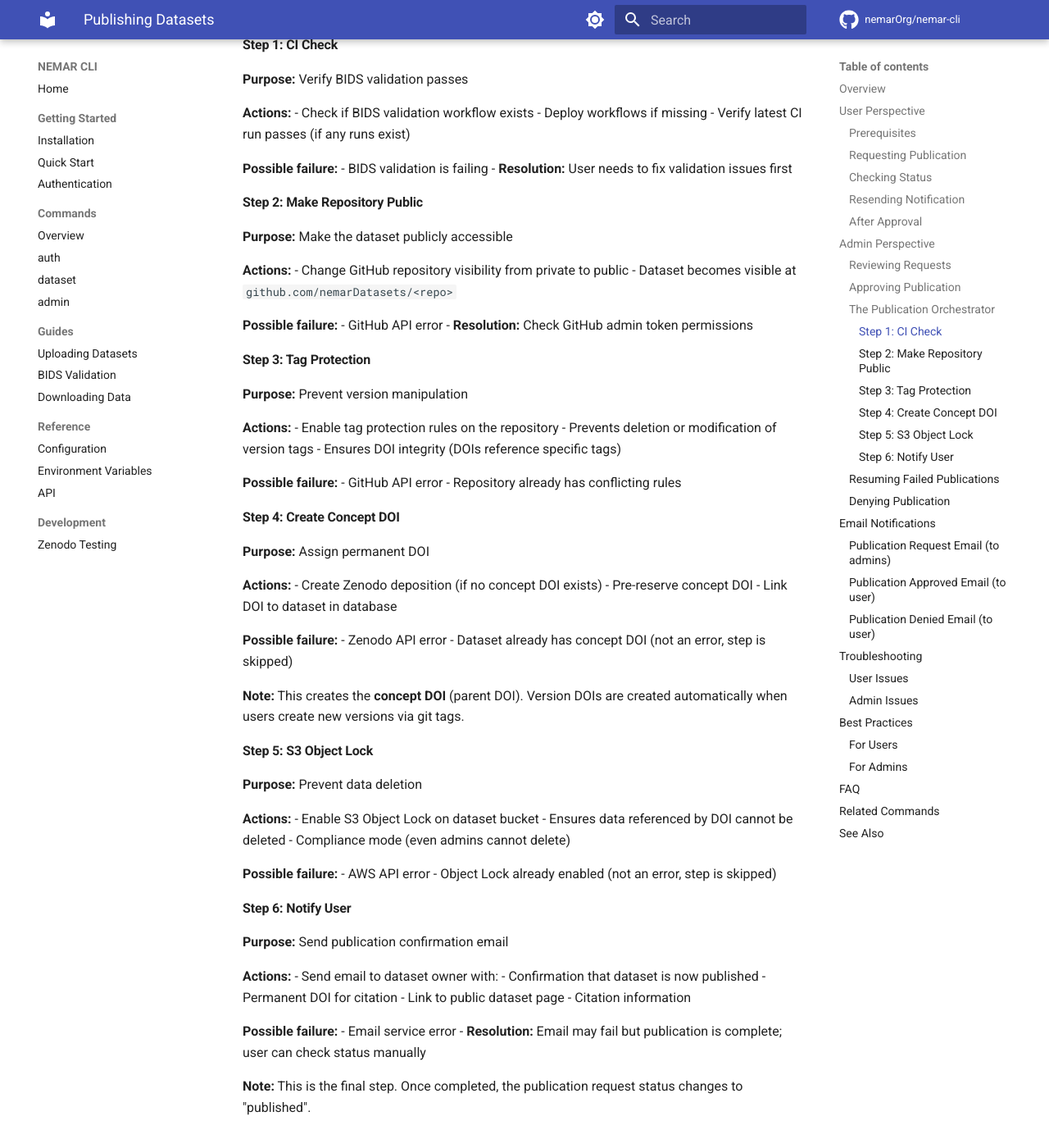
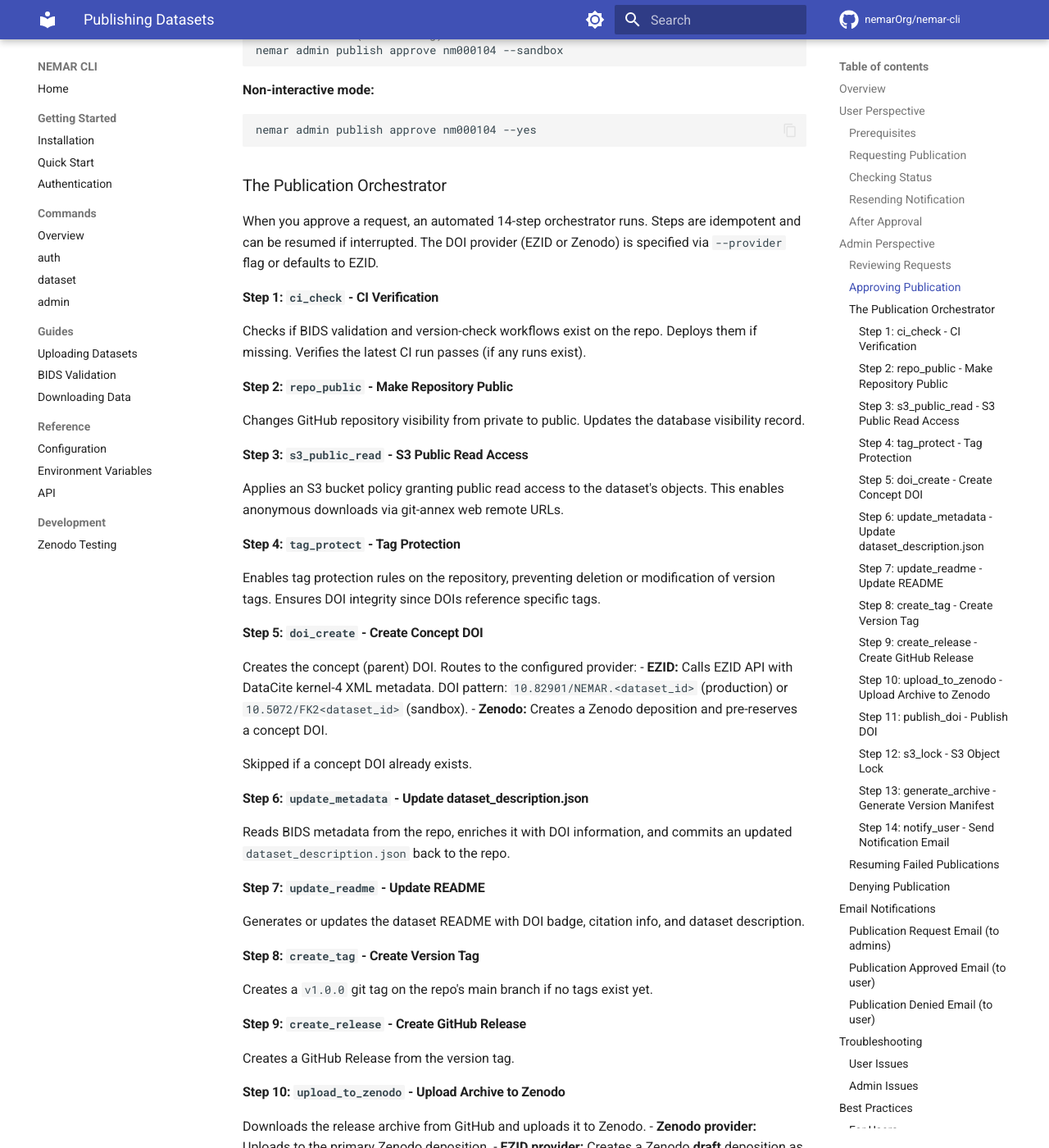
Before and after one commit to nemarOrg/nemar-cli, an MkDocs documentation site: the page built from docs/guides/publishing.md, in a window 1280 px wide and 1400 px high, scrolled down 2683 px. Shown: the whole window at 82% size. Built offline with MkDocs 1.6.1 and Material for MkDocs 9.7.7, drawn with Linux system fonts in a browser that asks for light colours; comment, search, counter and statistics services are not loaded; some of the changed text lies outside the part shown.

Commit message:
Update publishing and versioning docs

````diff
--- a/docs/guides/publishing.md
+++ b/docs/guides/publishing.md
@@ -64,15 +64,16 @@ This sends a reminder email to all admins without creating a duplicate request.
 
 Once approved, you'll receive an email containing:
 
-- ✅ Confirmation that your dataset is now public
-- ✅ Your permanent DOI (e.g., `10.5281/zenodo.12345`)
-- ✅ Link to the public dataset page
-- ✅ Citation information
+- Confirmation that your dataset is now public
+- Your permanent DOI (e.g., `10.82901/NEMAR.nm000104`)
+- Link to the public dataset page
+- Citation information
 
 Your dataset is now:
 - Publicly visible on GitHub
 - Protected by tag protection (versions cannot be modified)
 - Backed by permanent S3 storage with Object Lock
+- Archived on Zenodo (draft backup)
 - Citable with a permanent DOI
 
 ## Admin Perspective
@@ -110,12 +111,24 @@ nemar admin publish approve nm000104
 The CLI will show you:
 - Dataset information
 - Requesting user
-- What will happen (5 orchestrator steps)
+- What will happen (14 orchestrator steps)
 
 You can:
 - Press `y` to proceed
 - Press `n` to cancel
 - Use `--yes` flag to skip confirmation
+
+**Provider selection:**
+```bash
+# EZID (default)
+nemar admin publish approve nm000104
+
+# Zenodo
+nemar admin publish approve nm000104 --provider zenodo
+
+# EZID sandbox (for testing)
+nemar admin publish approve nm000104 --sandbox
+```
 
 **Non-interactive mode:**
 ```bash
@@ -124,84 +137,59 @@ nemar admin publish approve nm000104 --yes
 
 ### The Publication Orchestrator
 
-When you approve a request, an automated 6-step orchestrator runs:
+When you approve a request, an automated 14-step orchestrator runs. Steps are idempotent and can be resumed if interrupted. The DOI provider (EZID or Zenodo) is specified via `--provider` flag or defaults to EZID.
 
-#### Step 1: CI Check
-**Purpose:** Verify BIDS validation passes
+#### Step 1: `ci_check` - CI Verification
+Checks if BIDS validation and version-check workflows exist on the repo. Deploys them if missing. Verifies the latest CI run passes (if any runs exist).
 
-**Actions:**
-- Check if BIDS validation workflow exists
-- Deploy workflows if missing
-- Verify latest CI run passes (if any runs exist)
+#### Step 2: `repo_public` - Make Repository Public
+Changes GitHub repository visibility from private to public. Updates the database visibility record.
 
-**Possible failure:**
-- BIDS validation is failing
-- **Resolution:** User needs to fix validation issues first
+#### Step 3: `s3_public_read` - S3 Public Read Access
+Applies an S3 bucket policy granting public read access to the dataset's objects. This enables anonymous downloads via git-annex web remote URLs.
 
-#### Step 2: Make Repository Public
-**Purpose:** Make the dataset publicly accessible
+#### Step 4: `tag_protect` - Tag Protection
+Enables tag protection rules on the repository, preventing deletion or modification of version tags. Ensures DOI integrity since DOIs reference specific tags.
 
-**Actions:**
-- Change GitHub repository visibility from private to public
-- Dataset becomes visible at `github.com/nemarDatasets/<repo>`
+#### Step 5: `doi_create` - Create Concept DOI
+Creates the concept (parent) DOI. Routes to the configured provider:
+- **EZID:** Calls EZID API with DataCite kernel-4 XML metadata. DOI pattern: `10.82901/NEMAR.<dataset_id>` (production) or `10.5072/FK2<dataset_id>` (sandbox).
+- **Zenodo:** Creates a Zenodo deposition and pre-reserves a concept DOI.
 
-**Possible failure:**
-- GitHub API error
-- **Resolution:** Check GitHub admin token permissions
+Skipped if a concept DOI already exists.
 
-#### Step 3: Tag Protection
-**Purpose:** Prevent version manipulation
+#### Step 6: `update_metadata` - Update dataset_description.json
+Reads BIDS metadata from the repo, enriches it with DOI information, and commits an updated `dataset_description.json` back to the repo.
 
-**Actions:**
-- Enable tag protection rules on the repository
-- Prevents deletion or modification of version tags
-- Ensures DOI integrity (DOIs reference specific tags)
+#### Step 7: `update_readme` - Update README
+Generates or updates the dataset README with DOI badge, citation info, and dataset description.
 
-**Possible failure:**
-- GitHub API error
-- Repository already has conflicting rules
+#### Step 8: `create_tag` - Create Version Tag
+Creates a `v1.0.0` git tag on the repo's main branch if no tags exist yet.
 
-#### Step 4: Create Concept DOI
-**Purpose:** Assign permanent DOI
+#### Step 9: `create_release` - Create GitHub Release
+Creates a GitHub Release from the version tag.
 
-**Actions:**
-- Create Zenodo deposition (if no concept DOI exists)
-- Pre-reserve concept DOI
-- Link DOI to dataset in database
+#### Step 10: `upload_to_zenodo` - Upload Archive to Zenodo
+Downloads the release archive from GitHub and uploads it to Zenodo.
+- **Zenodo provider:** Uploads to the primary Zenodo deposition.
+- **EZID provider:** Creates a Zenodo **draft** deposition as a backup archive (never published). This provides a secondary archival copy of the data.
 
-**Possible failure:**
-- Zenodo API error
-- Dataset already has concept DOI (not an error, step is skipped)
+#### Step 11: `publish_doi` - Publish DOI
+Makes the DOI publicly resolvable:
+- **EZID:** Changes identifier status from "reserved" to "public" via `ezidMakePublic()`.
+- **Zenodo:** Publishes the Zenodo deposition, which activates the DOI.
 
-**Note:** This creates the **concept DOI** (parent DOI). Version DOIs are created automatically when users create new versions via git tags.
+After this step, the DOI is permanent and cannot be undone.
 
-#### Step 5: S3 Object Lock
-**Purpose:** Prevent data deletion
+#### Step 12: `s3_lock` - S3 Object Lock
+Applies S3 Object Lock (governance mode) to all dataset objects, preventing accidental deletion. Lock duration: 10 years.
 
-**Actions:**
-- Enable S3 Object Lock on dataset bucket
-- Ensures data referenced by DOI cannot be deleted
-- Compliance mode (even admins cannot delete)
+#### Step 13: `generate_archive` - Generate Version Manifest
+Generates a version manifest (file listing with sizes and checksums) and uploads it to `s3://nemar/<dataset_id>/version/v1.0.0.json`.
 
-**Possible failure:**
-- AWS API error
-- Object Lock already enabled (not an error, step is skipped)
-
-#### Step 6: Notify User
-**Purpose:** Send publication confirmation email
-
-**Actions:**
-- Send email to dataset owner with:
-  - Confirmation that dataset is now published
-  - Permanent DOI for citation
-  - Link to public dataset page
-  - Citation information
-
-**Possible failure:**
-- Email service error
-- **Resolution:** Email may fail but publication is complete; user can check status manually
-
-**Note:** This is the final step. Once completed, the publication request status changes to "published".
+#### Step 14: `notify_user` - Send Notification Email
+Sends a publication confirmation email to the dataset owner with the DOI and citation information. This is the final step; the publication request status changes to "published".
 
 ### Resuming Failed Publications
 
@@ -218,14 +206,14 @@ nemar admin publish approve nm000104 --resume
 
 **Example scenario:**
 ```bash
-# First attempt fails at step 3
+# First attempt fails at step 4 (tag_protect)
 nemar admin publish approve nm000104
 # Error: Tag protection failed
 
 # Fix the issue (e.g., remove conflicting GitHub rules)
 # Then resume
 nemar admin publish approve nm000104 --resume
-# Skips completed steps 1-2, retries step 3, then continues with 4-6
+# Skips completed steps 1-3, retries step 4, then continues with 5-14
 ```
 
 ### Denying Publication
@@ -295,37 +283,28 @@ nemar admin publish deny nm000104 --reason "BIDS validation failing - please fix
 
 ### Admin Issues
 
-**Problem:** Approval fails at "CI Check" step
+**Problem:** Approval fails at `ci_check`
 - **Cause:** BIDS validation is failing
 - **Solution:** User needs to fix validation issues first. Deny request with clear reason.
 
-**Problem:** Approval fails at "Make Repository Public" step
+**Problem:** Approval fails at `repo_public`
 - **Cause:** GitHub API error or permissions issue
+- **Solution:** Check `GITHUB_ADMIN_PAT` is valid with `repo` and `admin:org` scopes. Retry with `--resume`.
+
+**Problem:** Approval fails at `doi_create`
+- **Cause:** DOI provider API error
 - **Solution:**
-  - Check `GITHUB_ADMIN_PAT` is valid
-  - Verify token has `repo` and `admin:org` scopes
+  - EZID: Check `EZID_USERNAME`/`EZID_PASSWORD` are valid
+  - Zenodo: Check `ZENODO_API_KEY` is valid
   - Retry with `--resume`
 
-**Problem:** Approval fails at "Tag Protection" step
-- **Cause:** Conflicting tag protection rules
-- **Solution:**
-  - Check GitHub repository settings
-  - Remove conflicting rules manually
-  - Retry with `--resume`
+**Problem:** Approval fails at `publish_doi`
+- **Cause:** DOI publication failed (EZID status change or Zenodo publish)
+- **Solution:** Check provider API status. DOI may already be in the correct state. Retry with `--resume`.
 
-**Problem:** Approval fails at "Create Concept DOI" step
-- **Cause:** Zenodo API error
-- **Solution:**
-  - Check `ZENODO_API_KEY` is valid
-  - Verify Zenodo service is operational
-  - Retry with `--resume`
-
-**Problem:** Approval fails at "S3 Object Lock" step
+**Problem:** Approval fails at `s3_lock`
 - **Cause:** AWS API error or permissions issue
-- **Solution:**
-  - Check AWS credentials are valid
-  - Verify S3 bucket exists
-  - Retry with `--resume`
+- **Solution:** Check AWS credentials are valid. Verify S3 bucket exists. Retry with `--resume`.
 
 **Problem:** Want to re-run entire orchestrator
 - **Cause:** Need fresh start (not resume)
@@ -350,7 +329,7 @@ nemar admin publish deny nm000104 --reason "BIDS validation failing - please fix
 ## FAQ
 
 **Q: How long does publication take?**
-A: Once approved, the orchestrator takes 1-2 minutes to complete all 5 steps. Admin review time varies.
+A: Once approved, the orchestrator takes 1-2 minutes to complete all 14 steps. Admin review time varies.
 
 **Q: Can I unpublish a dataset?**
 A: No. Once published, a dataset is permanently public. The DOI is permanent and cannot be deleted.
@@ -367,12 +346,43 @@ A: Only one active request per dataset. Previous requests must be completed (app
 **Q: What happens if orchestrator is interrupted?**
 A: Use `--resume` to continue from the last successful step. The system tracks progress automatically.
 
+## DOI Providers
+
+NEMAR supports two DOI providers:
+
+### EZID (Default)
+- Production DOIs: `10.82901/NEMAR.<dataset_id>` (e.g., `10.82901/NEMAR.nm000104`)
+- Version DOIs: `10.82901/NEMAR.nm000104.V1.0.1`
+- Sandbox DOIs: `10.5072/FK2<dataset_id>` (auto-deleted after 2 weeks)
+- Metadata format: DataCite kernel-4 XML
+- DOI lifecycle: reserved -> public (irreversible)
+
+### Zenodo
+- DOIs are assigned by Zenodo (e.g., `10.5281/zenodo.12345`)
+- Each version gets its own Zenodo deposition
+- Sandbox available at `sandbox.zenodo.org`
+
+### Zenodo Backup for EZID Datasets
+When using EZID as the primary DOI provider, the system automatically creates a Zenodo draft deposition as a backup archive. This draft is never published but provides a secondary copy of the dataset archive. The Zenodo deposition ID is stored in the database and updated with each new version.
+
+## Organization-Level Secrets
+
+The following secrets are configured at the nemarDatasets organization level (inherited by all dataset repos):
+
+- `NEMAR_WEBHOOK_TOKEN` - Authenticates webhook calls from GitHub Actions to the backend
+- `AWS_ACCESS_KEY_ID` / `AWS_SECRET_ACCESS_KEY` - For S3 operations in workflows
+
+No per-repo secret setup is needed when creating new datasets.
+
 ## Related Commands
 
 - `nemar dataset upload` - Upload a new dataset
 - `nemar dataset validate` - Validate BIDS compliance
-- `nemar admin doi create` - Create concept DOI (admin only)
-- `nemar dataset push --pr` - Create PR for updates after publication
+- `nemar dataset release` - Create a version bump PR
+- `nemar dataset update` - Push changes via PR
+- `nemar admin publish approve` - Approve publication request (admin)
+- `nemar admin doi create` - Create concept DOI standalone (admin)
+- `nemar admin doi info` - View DOI information (admin)
 
 ## See Also
 
````
Also changed, not shown: docs/guides/versioning.md (+20 -8 lines).
